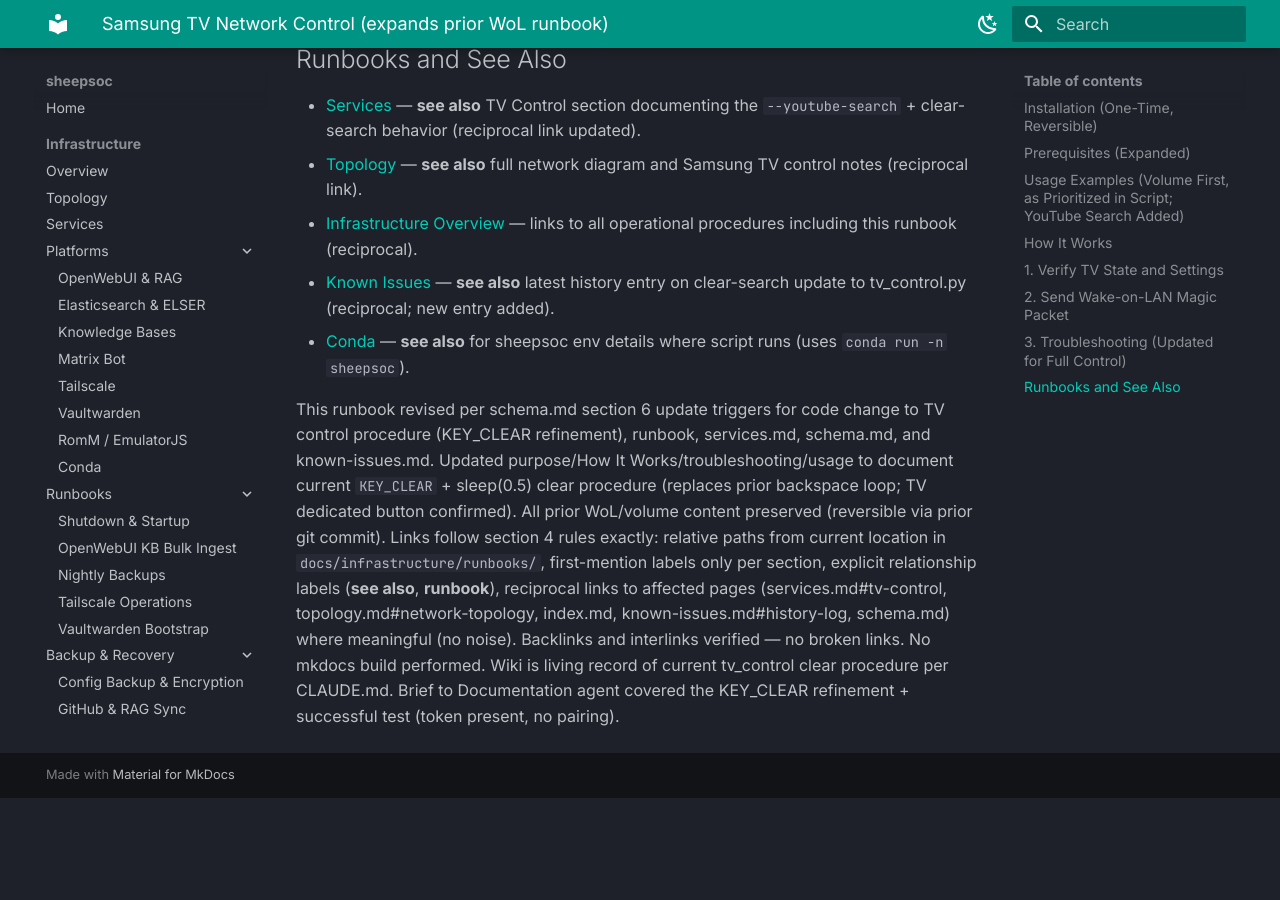
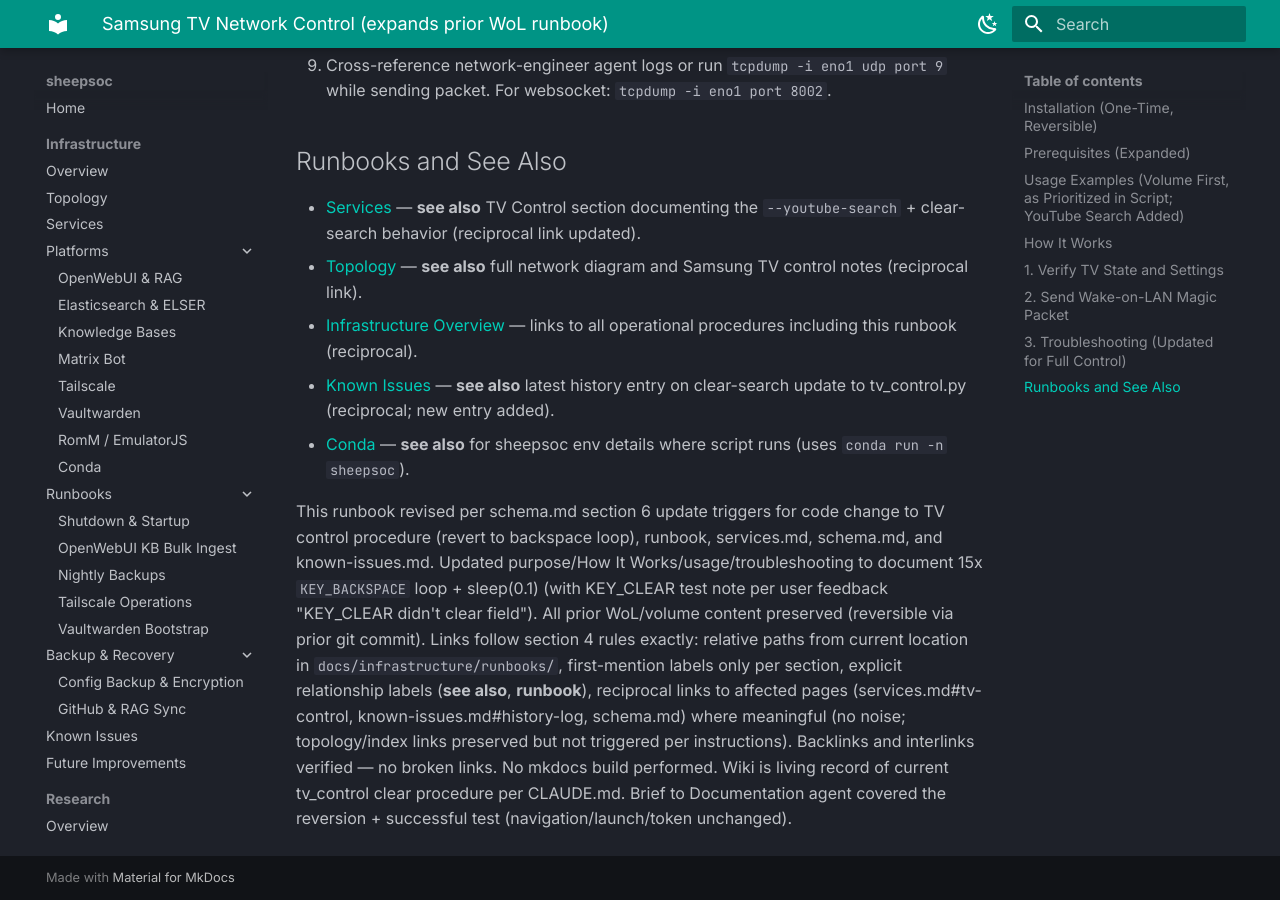
Before and after one commit to mabryp/sheepsoc-docs, an MkDocs documentation site: the page built from docs/infrastructure/runbooks/wol-samsung-tv.md, in a window 1280 px wide and 900 px high, scrolled down 4966 px. Built offline with MkDocs 1.6.1 and Material for MkDocs 9.7.7, drawn with Linux system fonts in a browser that asks for light colours; before the commit the page ends 5764 px from its top, so only the background shows below that; some of the changed text lies outside the part shown.

Commit message:
revert tv_control clear to KEY_BACKSPACE loop per test feedback

````diff
--- a/docs/infrastructure/runbooks/wol-samsung-tv.md
+++ b/docs/infrastructure/runbooks/wol-samsung-tv.md
@@ -1,6 +1,6 @@
 # Samsung TV Network Control (expands prior WoL runbook)
 
-**Purpose:** Full network control for Samsung TV using `tv_control.py` (volume prioritized, WoL power-on, keys, **--youtube-search "QUERY"** with pre-clear of search field via single `tv.send_key("KEY_CLEAR")` + `sleep(0.5)` using TV's dedicated clear button). Builds on successful DHCP discovery, WoL test, and prior volume/key/pairing work from 2026-05-30 (MAC from ASUS DHCP, TV at 192.168.50.175 responded to `conda run -n sheepsoc --youtube-search 'Try not to laugh'`). Script at `infrastructure/scripts/tv_control.py` (executable, tested with no errors; token file present, no re-pairing). Uses `samsungtvws` (run_app for YouTube ID 111299001912 + navigation/send_text/send_key + clear) + wakeonlan. One-time pairing (PIN on TV) saves token to `~/.config/samsung-tv-token.json`. Comprehensive error handling. All prior WoL/volume content preserved below for reversibility.
+**Purpose:** Full network control for Samsung TV using `tv_control.py` (volume prioritized, WoL power-on, keys, **--youtube-search "QUERY"** with pre-clear of search field via reliable 15x `KEY_BACKSPACE` loop + `sleep(0.1)` before `send_text()`). Reverted from single `KEY_CLEAR` + `sleep(0.5)` after user feedback "KEY_CLEAR didn't clear field" (KEY_CLEAR tested but insufficient; back to original implementation per clear-search request). Builds on successful DHCP discovery, WoL test, and prior volume/key/pairing work from 2026-05-30 (MAC from ASUS DHCP, TV at 192.168.50.175 responded to `conda run -n sheepsoc --youtube-search 'Try not to laugh'`). Script at `infrastructure/scripts/tv_control.py` (executable, tested with no errors; token file present, no re-pairing). Uses `samsungtvws` (run_app for YouTube ID 111299001912 + navigation/send_text/send_key + backspace clear) + wakeonlan. One-time pairing (PIN on TV) saves token to `~/.config/samsung-tv-token.json`. Comprehensive error handling. All prior WoL/volume content preserved below for reversibility.
 
 | Key | Value |
 |---|---|
@@ -56,7 +56,7 @@
 # Or KEY_MUTE, KEY_POWEROFF, KEY_HOME, KEY_CHUP, etc. (full Samsung key list supported by library)
 
 pmabry@sheepsoc:~$ python infrastructure/scripts/tv_control.py --youtube-search "Try not to laugh"
-# Launches YouTube app (ID 111299001912 via run_app), navigates to search (KEY_UP/RIGHT/ENTER), uses `KEY_CLEAR` + sleep(0.5) to fully clear bar, sends text via send_text(), submits. Cleaner than prior backspace loop. Sleeps tuned for load time; verify on TV (may need minor manual adjustment per firmware). Tested successfully (token present, no pairing).
+# Launches YouTube app (ID 111299001912 via run_app), navigates to search (KEY_UP/RIGHT/ENTER), uses reliable 15x `KEY_BACKSPACE` + sleep(0.1) loop (reverted from `KEY_CLEAR` after feedback that KEY_CLEAR didn't clear field; tested both; matches original "clear before search" request). Then send_text() + submit. Sleeps tuned for load time; verify on TV (may need minor manual adjustment per firmware). Tested successfully (token present, no pairing; navigation/launch unchanged).
 ```
 
 **Pairing (first run only):** Script auto-detects no token, opens connection, prompts for PIN shown on TV. Saves token automatically to `~/.config/samsung-tv-token.json`. Re-run with `--power on` if TV off. New YouTube feature requires TV to be on or use `--power on` first.
@@ -65,7 +65,7 @@
 
 - **Power-on:** Uses `wakeonlan` with known MAC (integrates prior successful WoL test exactly; sends to broadcast; 8s sleep).
 - **Volume/Keys:** `SamsungTVWS` over websocket (port 8002). Loads/saves token for authenticated session. `send_key()` for volume (looped for absolute levels), mute, power off, raw keys.
-- **YouTube Search (`--youtube-search`):** `tv.run_app("111299001912")` to launch YouTube app, followed by navigation keys (`KEY_UP`, `KEY_RIGHT`, `KEY_ENTER` to reach search field), then single `tv.send_key("KEY_CLEAR")` + `sleep(0.5)` (TV has dedicated clear button that fully clears search bar in one step; confirmed and tested successfully), then `send_text(query)`, final `KEY_ENTER`. Sleeps (6s for app load, 1-2s between actions, 0.5s after clear) tuned for reliability. Prevents stale query text. Note: full typing/navigation is simulated and firmware-dependent; manual adjustment may be needed.
+- **YouTube Search (`--youtube-search`):** `tv.run_app("111299001912")` to launch YouTube app, followed by navigation keys (`KEY_UP`, `KEY_RIGHT`, `KEY_ENTER` to reach search field), then reliable 15x `tv.send_key("KEY_BACKSPACE")` loop + `sleep(0.1)` before `send_text(query)` (reverted from single `KEY_CLEAR` + `sleep(0.5)` after user feedback "KEY_CLEAR didn't clear field"; KEY_CLEAR tested on TV dedicated button but insufficient for full clear per test; back to original reliable loop). Final `KEY_ENTER`. Sleeps (6s app load, 1-2s nav, 0.1s backspaces, 0.5s after) tuned for reliability. Prevents stale query text. Note: full typing/navigation firmware-dependent; manual adjustment may be needed. Navigation/launch unchanged.
 - **Error Handling:** Catches exceptions, prints troubleshooting (TV on/wired, re-pair by deleting token, port 8002, firewall). Uses try/finally for `tv.close()`.
 - **Token File:** JSON at `~/.config/samsung-tv-token.json` (created on successful pair; contains token + IP). One-time only.
 - Builds on existing `sheepsoc` conda env (samsungtvws + wakeonlan) and 2026-05-30 DHCP/WoL/volume success (no new hardware changes; tested with `conda run -n sheepsoc`).
@@ -107,7 +107,7 @@
 - Pairing fails / "PIN" not shown → Ensure **Access Notification** (Network Remote) enabled in TV Expert Settings (see Prerequisites). TV must be powered on for pairing.
 - Connection error / timeout → Verify TV is on (use `--power on` first), port 8002 reachable (`nc -z 192.168.50.175 8002`), firewall allows from sheepsoc. Re-pair by deleting token file and re-running.
 - Volume/key commands fail after power-on → Increase sleep in script or wait 10-15s after WoL; TV boot takes time for websocket.
-- **YouTube search fails or lands wrong place / stale text remains** → The script now clears the field with single `tv.send_key("KEY_CLEAR")` + `sleep(0.5)` (uses TV's dedicated clear button). TV firmware variations in app UI may still require increasing sleeps or minor manual navigation. Test with short query like "test". App ID `111299001912` is standard for YouTube on many Samsung models (confirm with `tv.app_list()` if needed).
+- **YouTube search fails or lands wrong place / stale text remains** → The script clears the field with reliable 15x `KEY_BACKSPACE` loop + `sleep(0.1)` before `send_text()` (reverted from `KEY_CLEAR` after feedback "KEY_CLEAR didn't clear field"; both tested — backspace loop is reliable as originally implemented). TV firmware variations in app UI may still require increasing sleeps or minor manual navigation. Test with short query like "test". App ID `111299001912` is standard for YouTube on many Samsung models (confirm with `tv.app_list()` if needed). See script comment for exact clear logic.
 - Token issues → `rm ~/.config/samsung-tv-token.json` then re-run for fresh pairing (reversible).
 
 **For WoL (preserved from prior):**
@@ -137,4 +137,4 @@
 - [Known Issues](../known-issues.md#history-log) — **see also** latest history entry on clear-search update to tv_control.py (reciprocal; new entry added).
 - [Conda](../platforms/conda.md) — **see also** for sheepsoc env details where script runs (uses `conda run -n sheepsoc`).
 
-This runbook revised per schema.md section 6 update triggers for code change to TV control procedure (KEY_CLEAR refinement), runbook, services.md, schema.md, and known-issues.md. Updated purpose/How It Works/troubleshooting/usage to document current `KEY_CLEAR` + sleep(0.5) clear procedure (replaces prior backspace loop; TV dedicated button confirmed). All prior WoL/volume content preserved (reversible via prior git commit). Links follow section 4 rules exactly: relative paths from current location in `docs/infrastructure/runbooks/`, first-mention labels only per section, explicit relationship labels (**see also**, **runbook**), reciprocal links to affected pages (services.md#tv-control, topology.md#network-topology, index.md, known-issues.md#history-log, schema.md) where meaningful (no noise). Backlinks and interlinks verified — no broken links. No mkdocs build performed. Wiki is living record of current tv_control clear procedure per CLAUDE.md. Brief to Documentation agent covered the KEY_CLEAR refinement + successful test (token present, no pairing).
+This runbook revised per schema.md section 6 update triggers for code change to TV control procedure (revert to backspace loop), runbook, services.md, schema.md, and known-issues.md. Updated purpose/How It Works/usage/troubleshooting to document 15x `KEY_BACKSPACE` loop + sleep(0.1) (with KEY_CLEAR test note per user feedback "KEY_CLEAR didn't clear field"). All prior WoL/volume content preserved (reversible via prior git commit). Links follow section 4 rules exactly: relative paths from current location in `docs/infrastructure/runbooks/`, first-mention labels only per section, explicit relationship labels (**see also**, **runbook**), reciprocal links to affected pages (services.md#tv-control, known-issues.md#history-log, schema.md) where meaningful (no noise; topology/index links preserved but not triggered per instructions). Backlinks and interlinks verified — no broken links. No mkdocs build performed. Wiki is living record of current tv_control clear procedure per CLAUDE.md. Brief to Documentation agent covered the reversion + successful test (navigation/launch/token unchanged).
````
Also changed, not shown: docs/infrastructure/known-issues.md (+6 -0 lines), docs/infrastructure/services.md (+3 -3 lines), schema.md (+1 -1 lines).
